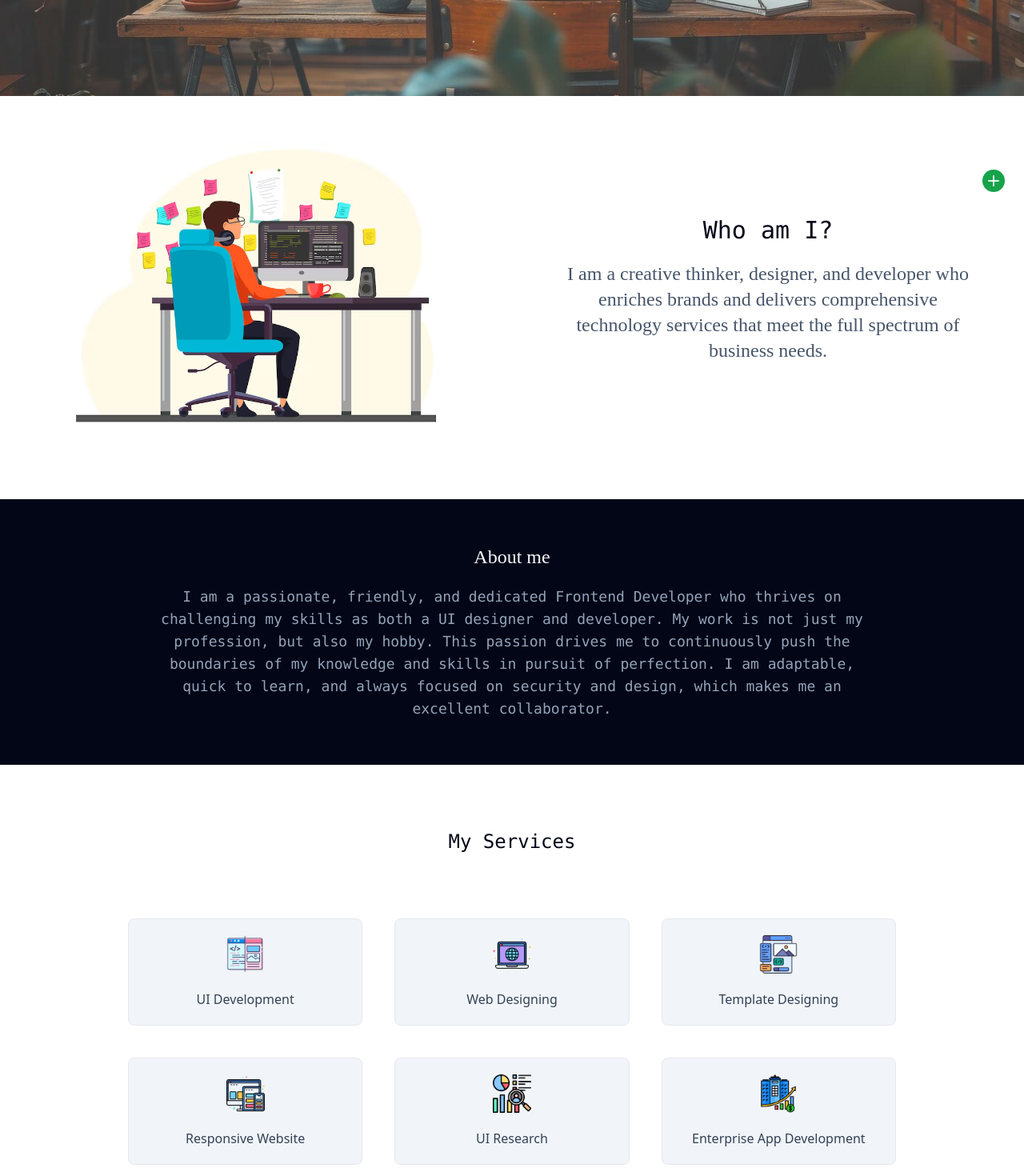
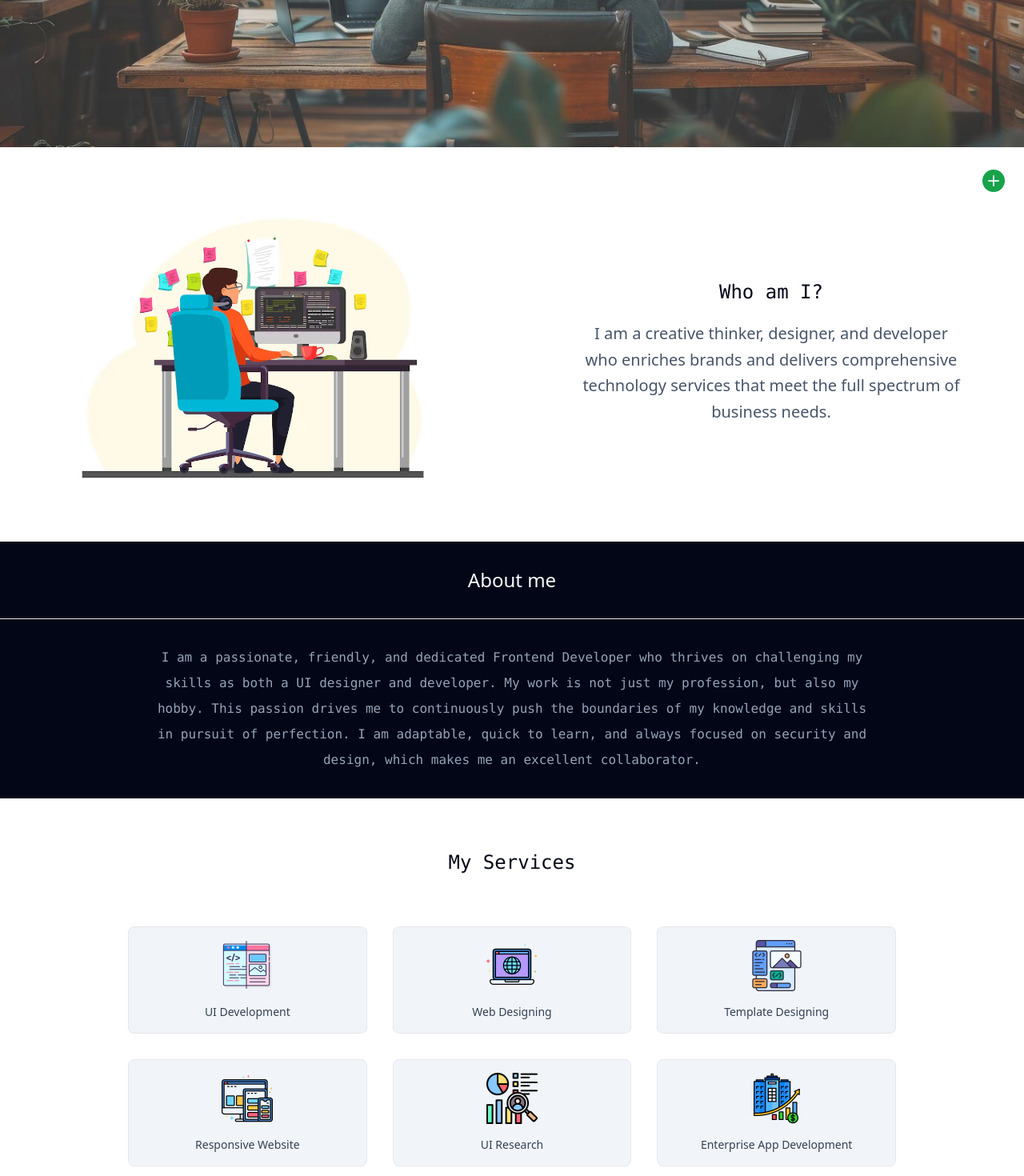
Before and after one commit to pavithransoft/pavi, a React (Vite) app: page / in a window 1280 px wide. Shown: the part 520-1990 px from the top of the page at 80% size. Built offline with nearby package versions, Linux system fonts and the light colour scheme.

Commit message:
updated commit

```diff
--- a/src/pages/Home.jsx
+++ b/src/pages/Home.jsx
@@ -3,9 +3,9 @@ import { assets } from "./../assets/assets";
 
 const Home = () => {
   return (
-    <section className="bg-white text-slate-900 pb-20 2xl:pb-32">
+    <section className="bg-white text-slate-900 py-16">
       <div className="relative">
-        <p className="absolute grid place-items-center inset-0 z-1 text-3xl 2xl:text-5xl text-center text-white bg-white bg-opacity-15 font-dancing">
+        <p className="absolute grid place-items-center inset-0 z-1 text-xs text-center text-white bg-white bg-opacity-15 font-mono px-1">
           I enjoy coding things from scratch and bringing ideas to life as
           interactive experiences in the browser.
         </p>
@@ -15,26 +15,26 @@ const Home = () => {
           className="w-full h-full object-cover z-0"
         />
       </div>
-      <div className="grid grid-cols-2 place-items-center pt-10 pb-20 2xl:py-32">
-        <div className="w-4/5 m-auto">
+      <div className="grid sm:grid-cols-2 gap-10 place-items-center py-16 px-3">
+        <div className="sm:w-4/5 m-auto order-2 sm:order-1">
           <img src={assets.developer} alt="Developer" />
         </div>
-        <div className="w-4/5 m-auto">
-          <h2 className="text-center text-3xl 2xl:text-6xl font-mono py-5 text-slate-950">
+        <div className="sm:w-4/5 m-auto order-1 sm:order-2">
+          <h2 className="text-center text-2xl font-mono py-5 text-slate-950">
             Who am I?
           </h2>
-          <p className="text-center font-dancing text-2xl 2xl:text-5xl text-slate-600 2xl:leading-loose">
+          <p className="text-center text-xl text-slate-600 leading-relaxed">
             I am a creative thinker, designer, and developer who enriches brands
             and delivers comprehensive technology services that meet the full
             spectrum of business needs.
           </p>
         </div>
       </div>
-      <div className="bg-slate-950 py-14 2xl:py-32">
-        <h2 className="text-2xl 2xl:text-5xl text-slate-50 text-center pb-5 2xl:pb-8 font-dancing">
+      <div className="bg-slate-950 py-8">
+        <h2 className="text-2xl text-slate-50 text-center pb-8 border-b">
           About me
         </h2>
-        <p className="px-48 text-center text-lg 2xl:text-4xl text-slate-400 font-mono 2xl:leading-relaxed">
+        <p className="px-3 pt-8 sm:px-48 text-center text-slate-400 font-mono leading-loose">
           I am a passionate, friendly, and dedicated Frontend Developer who
           thrives on challenging my skills as both a UI designer and developer.
           My work is not just my profession, but also my hobby. This passion
@@ -44,22 +44,22 @@ const Home = () => {
           collaborator.
         </p>
       </div>
-      <div className="w-3/4 m-auto 2xl:py-10">
-        <h2 className="text-center text-2xl 2xl:text-5xl font-mono text-slate-950 py-20 2xl:py-32">
+      <div className="w-3/4 m-auto">
+        <h2 className="text-center text-xl sm:text-2xl font-mono text-slate-950 py-16">
           My Services
         </h2>
-        <div className="grid grid-cols-3 place-items-center gap-10 2xl:gap-20">
+        <div className="grid sm:grid-cols-3 place-items-center gap-8">
           {services.map((service, index) => (
             <div
               key={index}
-              className="grid place-items-center gap-5 bg-slate-100 hover:bg-slate-200 w-full py-5 2xl:py-10 rounded-lg border"
+              className="grid place-items-center gap-4 bg-slate-100 hover:bg-slate-200 w-full py-4 rounded-lg border"
             >
               <img
                 src={service.icon}
                 alt={service.title}
-                className="h-12 w-12 2xl:h-24 2xl:w-24"
+                className="h-10 w-10 sm:h-16 sm:w-16"
               />
-              <p className="font-medium text-slate-700 2xl:text-4xl 2xl:pt-5">
+              <p className="font-medium text-slate-700 text-sm">
                 {service.title}
               </p>
             </div>
```
